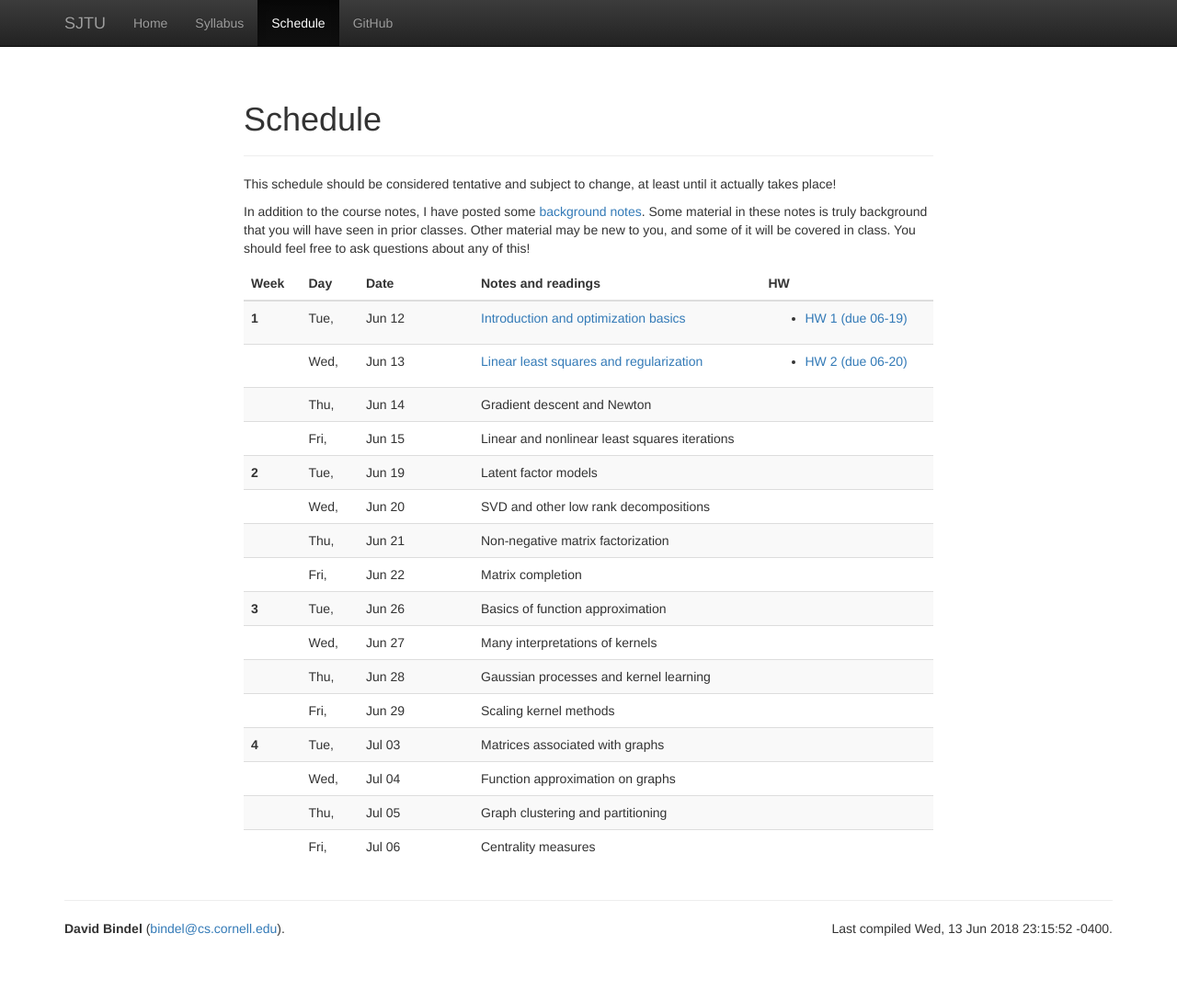
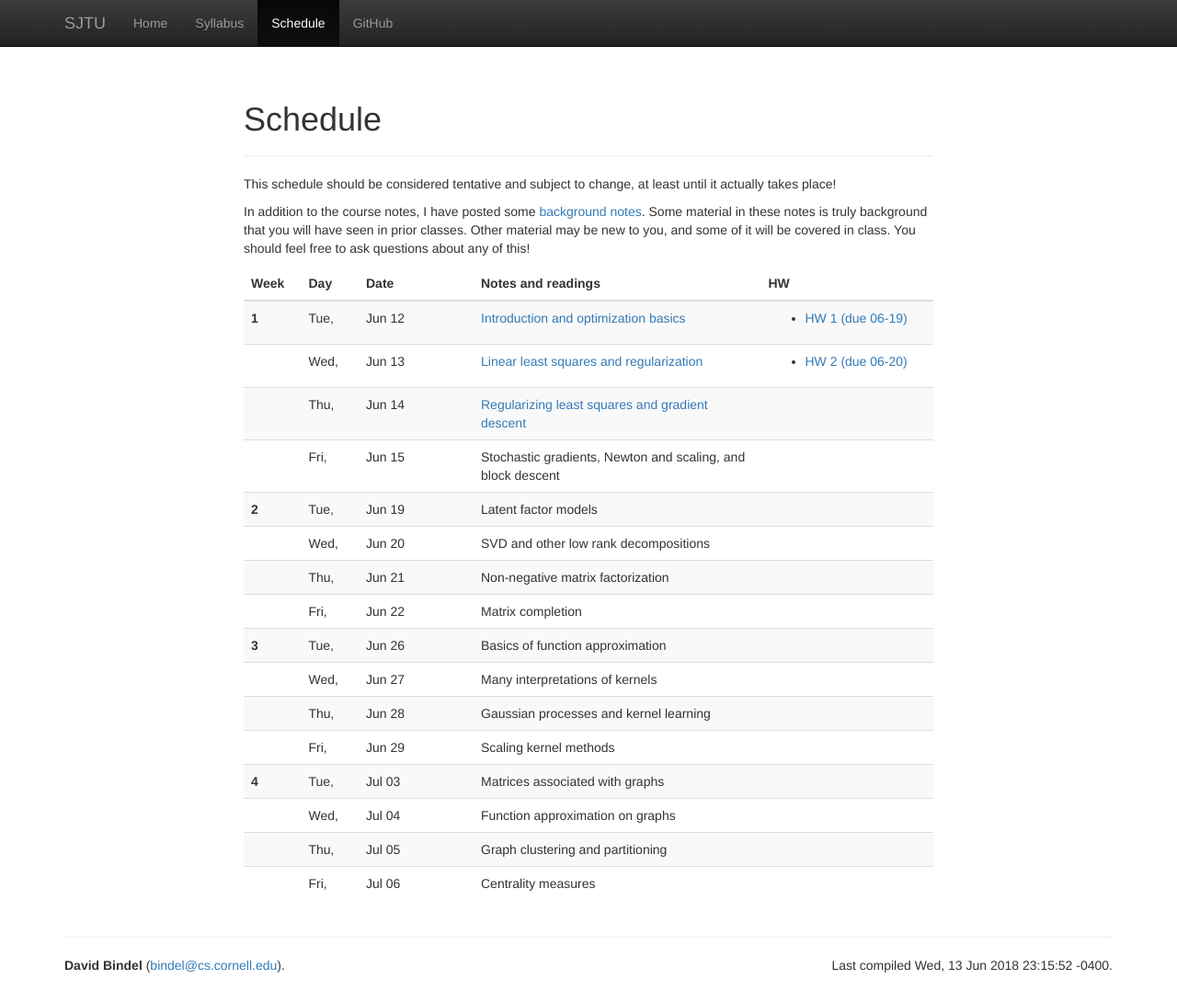
Before and after one commit to dbindel/sjtu-summer2018, a Jekyll site: the page built from web/schedule.html, in a window 1280 px wide and 1090 px high. Shown: the whole window at 92% size. Built offline with Jekyll 4.4.1, drawn with Linux system fonts in a browser that asks for light colours; nearby versions of some CDN libraries.

Commit message:
Update lecture information.

```diff
--- a/web/_data/lectures.yml
+++ b/web/_data/lectures.yml
@@ -23,10 +23,11 @@
       file: 2018-06-13.pdf
 -
   date: 2018-06-14
-  info: Gradient descent and Newton
+  info: Regularizing least squares and gradient descent
+  notes: 2018-06-13.pdf
 -
   date: 2018-06-15
-  info: Linear and nonlinear least squares iterations
+  info: Stochastic gradients, Newton and scaling, and block descent
 #
 # ==================
 # Week 2
```
Also changed, not shown: 3 other files.
